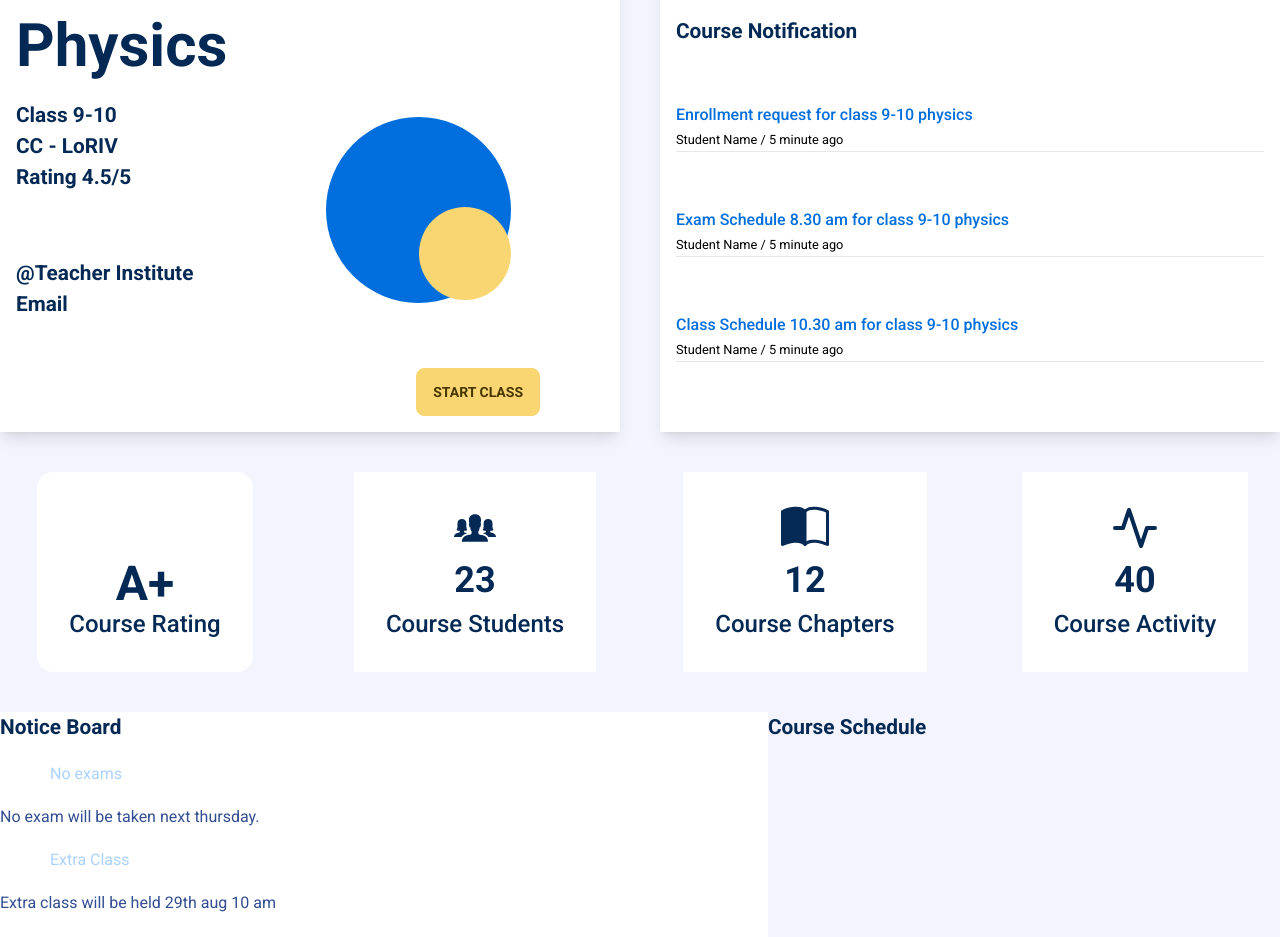
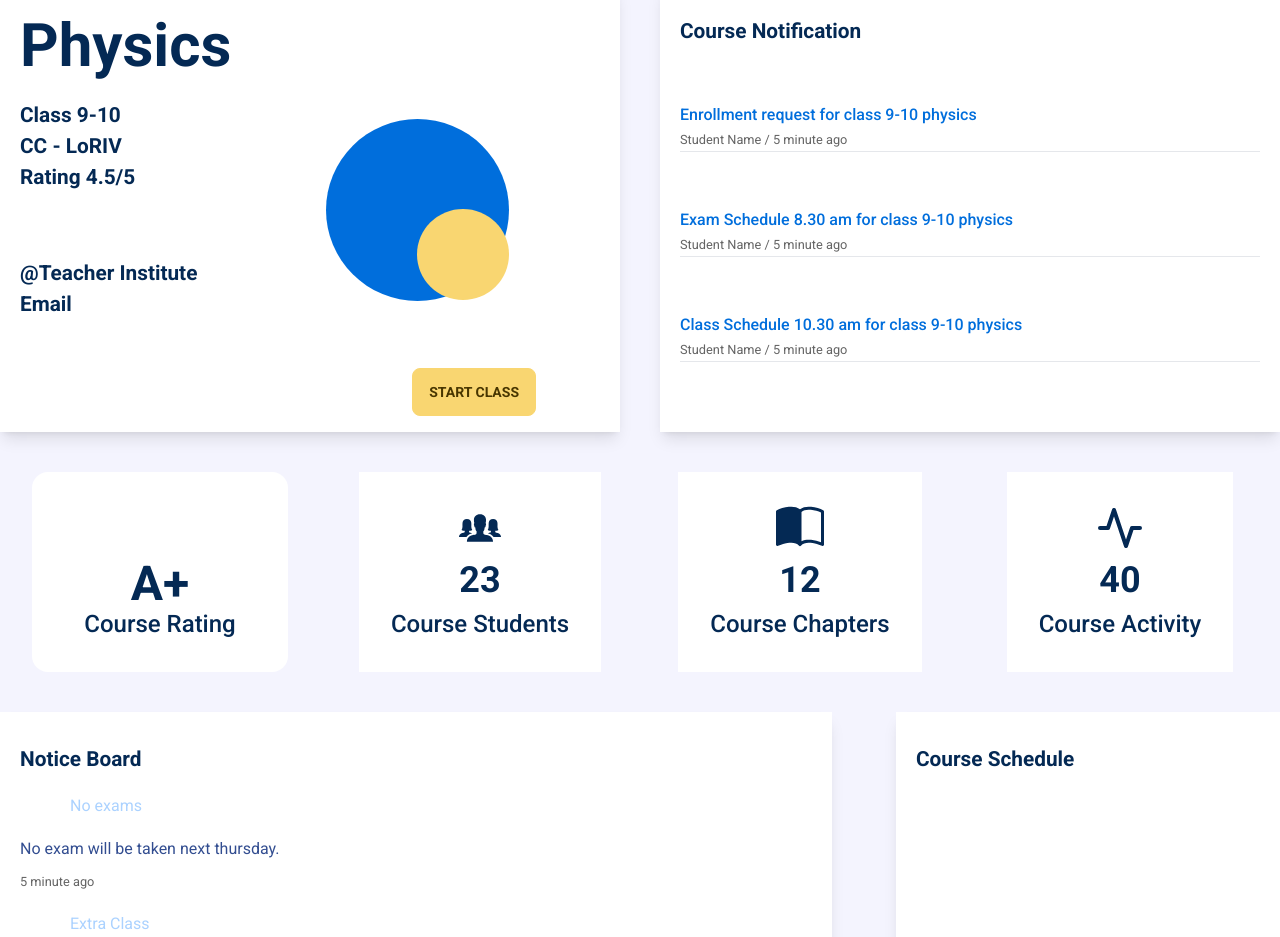
Before and after one commit to AyonJD/TSC-physics-page, a React (Create React App) app: page / in a window 1280 px wide. Shown: the part 120-1057 px from the top of the page. Built offline with nearby package versions, Linux system fonts and the light colour scheme.

Commit message:
Notice board done

```diff
--- a/src/Components/Physics/Physics.js
+++ b/src/Components/Physics/Physics.js
@@ -71,7 +71,7 @@ const Physics = () => {
         <div className='container mx-auto'>
             <h1 className='text-4xl font-bold text-[#042954] py-8'>Course <span className='text-4xl'>&#8688;</span> Physics</h1>
             <div className="course_banner grid grid-cols-1 gap-10 md:grid-cols-2">
-                <div className="subject bg-white shadow-lg px-4 py-8 pb-28">
+                <div className="subject bg-white shadow-lg px-4 md:px-5 py-8 pb-28">
                     <h1 className='text-6xl text-[#042954] font-semibold mb-6'>Physics</h1>
                     <div className="flex">
                         <div className="content">
@@ -89,15 +89,15 @@ const Physics = () => {
                         </div>
                     </div>
                 </div>
-                <div className="notification bg-white shadow-lg px-4 py-8">
+                <div className="notification bg-white shadow-lg px-4 md:px-5 py-8">
                     <h1 className='title_text'>Course Notification</h1>
                     {
                         notification.map((item, index) => {
                             return (
                                 <div key={index}>
                                     <h1 className={`inline-bloxk mt-4 mb-2 text-white bg-${item?.buttonColor} w-fit px-4 py-1 rounded-full`}>16 June, 2022</h1>
-                                    <h1 className='text-secondary font-medium hover:underline cursor-pointer'>{item.title}</h1>
-                                    <small className='text-black'>Student Name / 5 minute ago</small>
+                                    <h1 className='text-secondary w-fit font-medium hover:underline cursor-pointer'>{item.title}</h1>
+                                    <small className='text-[#646464]'>Student Name / 5 minute ago</small>
                                     <hr />
                                 </div>
                             )
@@ -109,8 +109,8 @@ const Physics = () => {
             </div>
 
             {/* Course Summery */}
-            <div className="business-summery mt-10 pb-10 grid px-2 sm:px-0 grid-cols-2 lg:grid-cols-4 gap-10 container mx-auto">
-                <div className="card bg-white lg:w-62 md:w-30 image-full mx-auto">
+            <div className="business-summery mt-10 pb-10 grid px-4 md:px-5 sm:px-0 grid-cols-2 lg:grid-cols-4 gap-10 container mx-auto">
+                <div className="card bg-white md:px-5 px-2 lg:w-62 md:w-30 image-full mx-auto">
                     <figure></figure>
                     <div className="card-body justify-end">
                         <div className=''>
@@ -133,7 +133,7 @@ const Physics = () => {
 
             {/* Notice board */}
             <div className="flex">
-                <div className="notice bg-white w-3/5">
+                <div className="notice shadow-lg bg-white w-[65%] px-4 md:px-5 py-8">
                     <h1 className='title_text'>Notice Board</h1>
                     {
                         noticeBoardData.map((item, index) => {
@@ -144,18 +144,19 @@ const Physics = () => {
                                         <h1 className='ml-2'>{item.buttonData}</h1>
                                     </div>
 
-                                    <h1 className='text-[#324D90]'>
+                                    <h1 className='text-[#324D90] mb-2 hover:underline cursor-pointer w-fit'>
                                         {item.details.includes("&") ?
                                             item.details.split("&").map((item, index) => {
                                                 return <span key={index}>{item}<br /></span>
                                             }) : item.details}
                                     </h1>
+                                    <small className='text-[#646464]'>{item.timing}</small>
                                 </div>
                             )
                         })
                     }
                 </div>
-                <div className="schedule">
+                <div className="schedule shadow-lg px-4 md:px-5 bg-white ml-auto w-[30%] py-8">
                     <h1 className='title_text'>Course Schedule</h1>
                 </div>
             </div>
```
